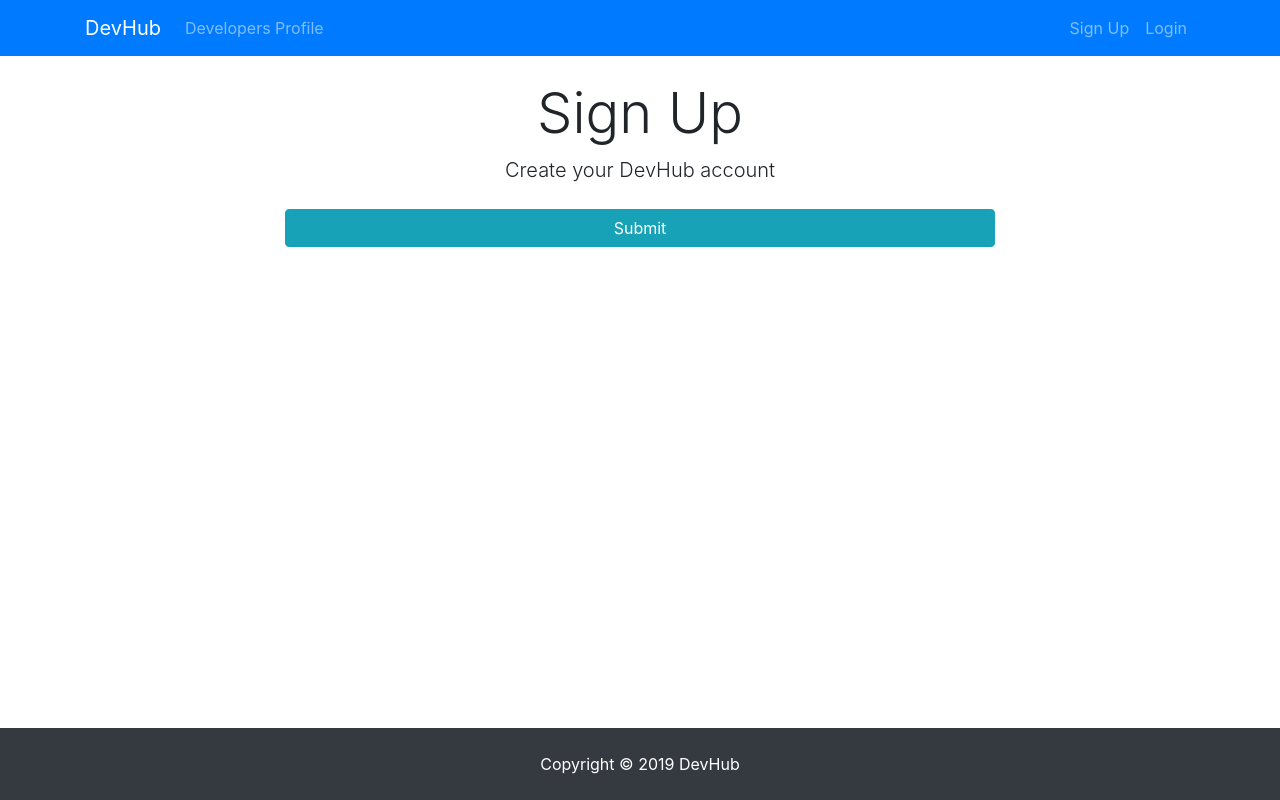
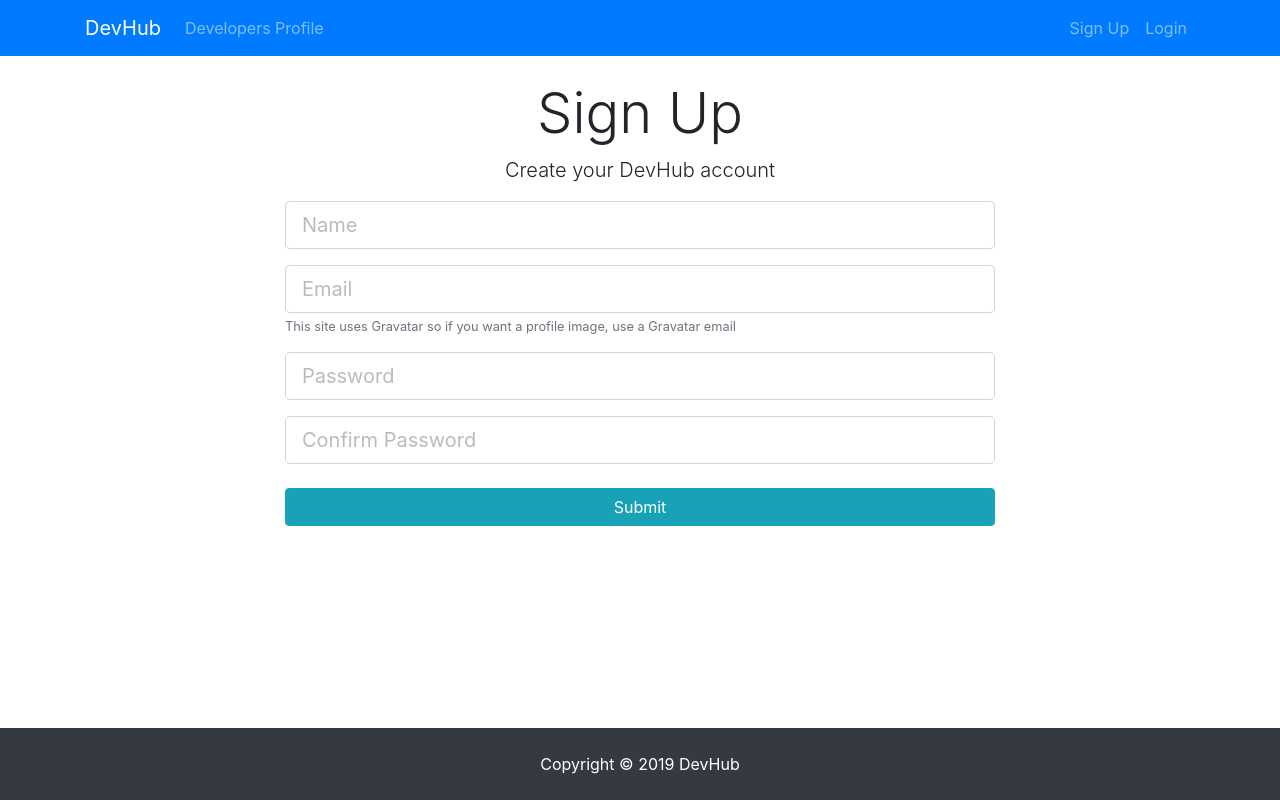
Before and after one commit to uimarshall/social_mern, a React (Create React App) app in the folder client/: page /register in a window 1280 px wide. Built offline with nearby package versions, Linux system fonts and the light colour scheme.

Commit message:
add reusable input fields

```diff
--- a/client/src/components/auth/Login.js
+++ b/client/src/components/auth/Login.js
@@ -2,13 +2,13 @@
 import PropTypes from "prop-types";
 import { connect } from "react-redux";
 import { loginUser } from "../../actions/authActions";
-// import TextFieldGroup from '../common/TextFieldGroup';
+import TextFieldGroup from "../commons/TextFieldGroup";
 
 class Login extends Component {
 	state = {
 		email: "",
 		password: "",
-		errors: {}
+		errors: {},
 	};
 
 	componentDidMount() {
@@ -27,18 +27,18 @@
 		}
 	}
 
-	handleSubmit = e => {
+	handleSubmit = (e) => {
 		e.preventDefault();
 
 		const userData = {
 			email: this.state.email,
-			password: this.state.password
+			password: this.state.password,
 		};
 
 		this.props.loginUser(userData);
 	};
 
-	handleChange = e => {
+	handleChange = (e) => {
 		this.setState({ [e.target.name]: e.target.value });
 	};
 
@@ -53,7 +53,7 @@
 							<h1 className="display-4 text-center">Log In</h1>
 							<p className="lead text-center">Sign in to your DevHub account</p>
 							<form onSubmit={this.handleSubmit}>
-								{/* <TextFieldGroup
+								<TextFieldGroup
 									placeholder="Email Address"
 									name="email"
 									type="email"
@@ -69,7 +69,7 @@
 									value={this.state.password}
 									onChange={this.handleChange}
 									error={errors.password}
-								/> */}
+								/>
 								<input type="submit" className="btn btn-info btn-block mt-4" />
 							</form>
 						</div>
@@ -83,15 +83,12 @@
 Login.propTypes = {
 	loginUser: PropTypes.func.isRequired,
 	auth: PropTypes.object.isRequired,
-	errors: PropTypes.object.isRequired
+	errors: PropTypes.object.isRequired,
 };
 
-const mapStateToProps = state => ({
+const mapStateToProps = (state) => ({
 	auth: state.auth,
-	errors: state.errors
+	errors: state.errors,
 });
 
-export default connect(
-	mapStateToProps,
-	{ loginUser }
-)(Login);
+export default connect(mapStateToProps, { loginUser })(Login);
--- a/client/src/components/auth/Register.js
+++ b/client/src/components/auth/Register.js
@@ -5,7 +5,7 @@
 // import axios from "axios";
 import classnames from "classnames";
 import { registerUser } from "../../actions/authActions";
-// import TextFieldGroup from "../common/TextFieldGroup";
+import TextFieldGroup from "../commons/TextFieldGroup";
 
 class Register extends Component {
 	state = {
@@ -13,7 +13,7 @@
 		email: "",
 		password: "",
 		confirmPassword: "",
-		errors: {}
+		errors: {},
 	};
 
 	componentDidMount() {
@@ -28,18 +28,18 @@
 		}
 	}
 
-	handleChange = e => {
+	handleChange = (e) => {
 		this.setState({ [e.target.name]: e.target.value });
 	};
 
-	handleSubmit = e => {
+	handleSubmit = (e) => {
 		e.preventDefault();
 
 		const newUser = {
 			name: this.state.name,
 			email: this.state.email,
 			password: this.state.password,
-			confirmPassword: this.state.confirmPassword
+			confirmPassword: this.state.confirmPassword,
 		};
 		// axios
 		// 	.post("/api/users/register", newUser)
@@ -56,14 +56,14 @@
 		const { errors } = this.state;
 
 		return (
-			<div className="register">
+			<div className="register mb-5">
 				<div className="container">
 					<div className="row">
 						<div className="col-md-8 m-auto">
 							<h1 className="display-4 text-center">Sign Up</h1>
 							<p className="lead text-center">Create your DevHub account</p>
 							<form noValidate onSubmit={this.handleSubmit}>
-								{/* <TextFieldGroup
+								<TextFieldGroup
 									placeholder="Name"
 									name="name"
 									value={this.state.name}
@@ -78,23 +78,23 @@
 									onChange={this.handleChange}
 									error={errors.email}
 									info="This site uses Gravatar so if you want a profile image, use a Gravatar email"
-								/> */}
-								{/* <TextFieldGroup
+								/>
+								<TextFieldGroup
 									placeholder="Password"
 									name="password"
 									type="password"
 									value={this.state.password}
 									onChange={this.handleChange}
 									error={errors.password}
-								/> */}
-								{/* <TextFieldGroup
+								/>
+								<TextFieldGroup
 									placeholder="Confirm Password"
-									name="password2"
+									name="confirmPassword"
 									type="password"
-									value={this.state.password2}
+									value={this.state.confirmPassword}
 									onChange={this.handleChange}
-									error={errors.password2}
-								/> */}
+									error={errors.confirmPassword}
+								/>
 								<input type="submit" className="btn btn-info btn-block mt-4" />
 							</form>
 						</div>
@@ -108,15 +108,12 @@
 Register.propTypes = {
 	registerUser: PropTypes.func.isRequired,
 	auth: PropTypes.object.isRequired,
-	errors: PropTypes.object.isRequired
+	errors: PropTypes.object.isRequired,
 };
 
-const mapStateToProps = state => ({
+const mapStateToProps = (state) => ({
 	auth: state.auth,
-	errors: state.errors
+	errors: state.errors,
 });
 
-export default connect(
-	mapStateToProps,
-	{ registerUser }
-)(withRouter(Register));
+export default connect(mapStateToProps, { registerUser })(withRouter(Register));
--- /dev/null
+++ b/client/src/components/commons/TextFieldGroup.js
@@ -0,0 +1,50 @@
+import React from "react";
+import PropTypes from "prop-types";
+import classnames from "classnames";
+
+const TextFieldGroup = ({
+	name,
+	type,
+	placeholder,
+	value,
+	label,
+	error,
+	info,
+	onChange,
+	disabled,
+}) => {
+	return (
+		<div className="form-group">
+			<input
+				type={type}
+				className={classnames("form-control form-control-lg", {
+					"is-invalid": error,
+				})}
+				placeholder={placeholder}
+				name={name}
+				value={value}
+				onChange={onChange}
+				disabled={disabled}
+			/>
+			{info && <small className="form-text text-muted">{info}</small>}
+			{error && <div className="invalid-feedback">{error}</div>}
+		</div>
+	);
+};
+
+TextFieldGroup.propTypes = {
+	name: PropTypes.string.isRequired,
+	type: PropTypes.string.isRequired,
+	value: PropTypes.string.isRequired,
+	placeholder: PropTypes.string,
+	info: PropTypes.string,
+	error: PropTypes.string,
+	onChange: PropTypes.func.isRequired,
+	disabled: PropTypes.string,
+};
+
+TextFieldGroup.defaultProps = {
+	type: "text",
+};
+
+export default TextFieldGroup;
--- a/client/src/components/layout/Navbar.js
+++ b/client/src/components/layout/Navbar.js
@@ -7,10 +7,10 @@
 import { Link } from "react-router-dom";
 
 class Navbar extends Component {
-	handleLogoutClick(e) {
+	handleLogoutClick = (e) => {
 		e.preventDefault();
 		this.props.logoutUser();
-	}
+	};
 	render() {
 		const { isAuthenticated, user } = this.props.auth;
 
```
Also changed, not shown: client/src/reducers/profileReducer.js (added, +15 -0 lines), client/src/components/auth/newFile.js (deleted).
